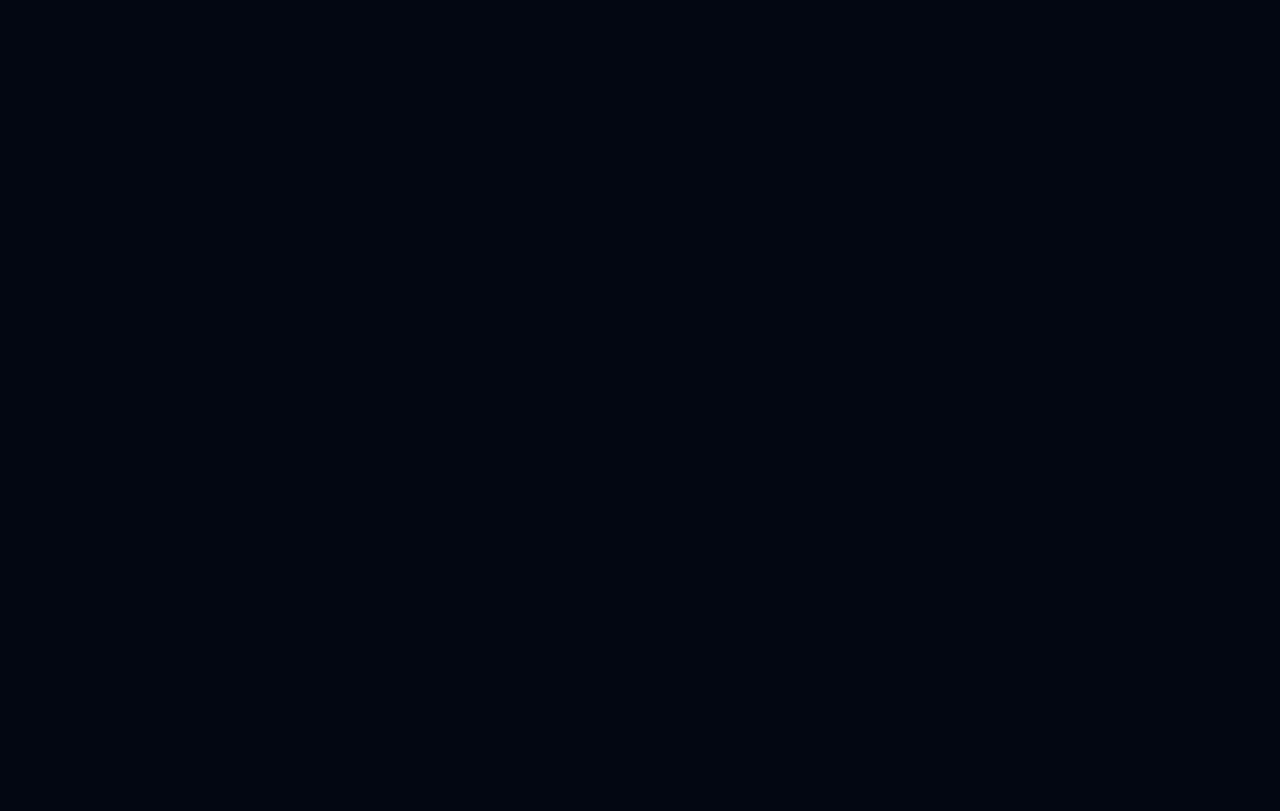
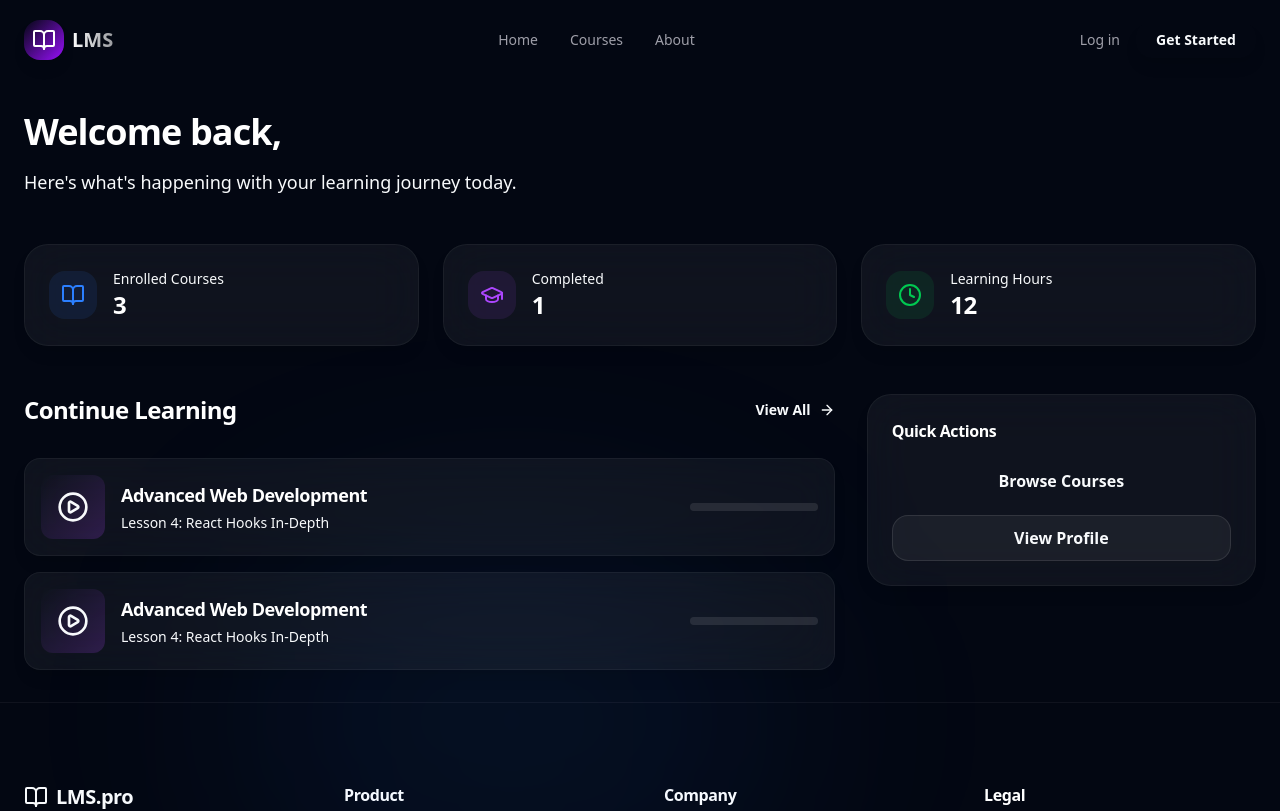
Before and after one commit to Mavi9412/lms, a React app in the folder frontend/: page /dashboard in a window 1280 px wide. Before the commit this address had no page. Shown: the top 811 px of the page. Built offline with nearby package versions, Linux system fonts and the light colour scheme; the HTML template or start-up script is replaced by a standard one.

Commit message:
feat: Implement user authentication backend and integrate frontend login and dashboard pages.

```diff
--- a/frontend/src/App.tsx
+++ b/frontend/src/App.tsx
@@ -7,6 +7,7 @@ import Register from './pages/Register';
 import Courses from './pages/Courses';
 import CourseDetails from './pages/CourseDetails';
 import Profile from './pages/Profile';
+import Dashboard from './pages/Dashboard';
 import { AuthProvider } from './context/AuthContext';
 
 // const PrivateRoute = ({ children }: { children: React.ReactElement }) => {
@@ -27,6 +28,7 @@ function App() {
               <Route path="/courses" element={<Courses />} />
               <Route path="/courses/:id" element={<CourseDetails />} />
               <Route path="/profile" element={<Profile />} />
+              <Route path="/dashboard" element={<Dashboard />} />
               {/* Example Protected Route */}
               {/* <Route path="/dashboard" element={<PrivateRoute><Dashboard /></PrivateRoute>} /> */}
             </Route>
--- /dev/null
+++ b/frontend/src/pages/Dashboard.tsx
@@ -0,0 +1,108 @@
+
+import { useAuth } from '../context/AuthContext';
+import { BookOpen, GraduationCap, Users, Clock, ArrowRight, PlayCircle } from 'lucide-react';
+import { Link } from 'react-router-dom';
+
+const Dashboard = () => {
+    const { user } = useAuth();
+
+    // Stats configuration based on role
+    const getStats = () => {
+        if (user?.role === 'teacher') {
+            return [
+                { label: 'Total Courses', value: '4', icon: BookOpen, color: 'text-blue-500', bg: 'bg-blue-500/10' },
+                { label: 'Total Students', value: '128', icon: Users, color: 'text-purple-500', bg: 'bg-purple-500/10' },
+                { label: 'Total Hours', value: '42', icon: Clock, color: 'text-green-500', bg: 'bg-green-500/10' },
+            ];
+        } else if (user?.role === 'admin') {
+            return [
+                { label: 'Total Users', value: '256', icon: Users, color: 'text-blue-500', bg: 'bg-blue-500/10' },
+                { label: 'Active Courses', value: '12', icon: BookOpen, color: 'text-purple-500', bg: 'bg-purple-500/10' },
+                { label: 'System Status', value: 'Good', icon: Clock, color: 'text-green-500', bg: 'bg-green-500/10' },
+            ];
+        }
+        // Student stats
+        return [
+            { label: 'Enrolled Courses', value: '3', icon: BookOpen, color: 'text-blue-500', bg: 'bg-blue-500/10' },
+            { label: 'Completed', value: '1', icon: GraduationCap, color: 'text-purple-500', bg: 'bg-purple-500/10' },
+            { label: 'Learning Hours', value: '12', icon: Clock, color: 'text-green-500', bg: 'bg-green-500/10' },
+        ];
+    };
+
+    return (
+        <div className="container mx-auto px-6 py-8">
+            <div className="mb-12">
+                <h1 className="text-4xl font-bold mb-4">
+                    Welcome back, <span className="bg-clip-text text-transparent bg-gradient-to-r from-primary to-purple-500">{user?.full_name}</span>
+                </h1>
+                <p className="text-text-secondary text-lg">Here's what's happening with your learning journey today.</p>
+            </div>
+
+            {/* Stats Grid */}
+            <div className="grid grid-cols-1 md:grid-cols-3 gap-6 mb-12">
+                {getStats().map((stat, index) => (
+                    <div key={index} className="glass p-6 rounded-2xl hover:bg-white/5 transition-colors">
+                        <div className="flex items-center gap-4">
+                            <div className={`p-3 rounded-xl ${stat.bg}`}>
+                                <stat.icon className={`w-6 h-6 ${stat.color}`} />
+                            </div>
+                            <div>
+                                <p className="text-text-secondary text-sm font-medium">{stat.label}</p>
+                                <h3 className="text-2xl font-bold">{stat.value}</h3>
+                            </div>
+                        </div>
+                    </div>
+                ))}
+            </div>
+
+            {/* Content Section */}
+            <div className="grid grid-cols-1 lg:grid-cols-3 gap-8">
+                {/* Main Content */}
+                <div className="lg:col-span-2 space-y-8">
+                    <div className="flex items-center justify-between">
+                        <h2 className="text-2xl font-bold">
+                            {user?.role === 'teacher' ? 'Your Courses' : 'Continue Learning'}
+                        </h2>
+                        <Link to="/courses" className="text-primary hover:text-primary-hover flex items-center gap-2 text-sm font-semibold group">
+                            View All <ArrowRight className="w-4 h-4 group-hover:translate-x-1 transition-transform" />
+                        </Link>
+                    </div>
+
+                    <div className="space-y-4">
+                        {[1, 2].map((i) => (
+                            <div key={i} className="glass p-4 rounded-xl flex items-center gap-4 hover:border-primary/30 transition-colors cursor-pointer group">
+                                <div className="w-16 h-16 rounded-lg bg-gradient-to-br from-primary/20 to-purple-500/20 flex items-center justify-center group-hover:scale-105 transition-transform">
+                                    <PlayCircle className="w-8 h-8 text-primary" />
+                                </div>
+                                <div className="flex-1">
+                                    <h3 className="font-semibold text-lg mb-1 group-hover:text-primary transition-colors">Advanced Web Development</h3>
+                                    <p className="text-text-secondary text-sm">Lesson 4: React Hooks In-Depth</p>
+                                </div>
+                                <div className="w-32 h-2 bg-white/10 rounded-full overflow-hidden">
+                                    <div className="h-full bg-primary w-2/3 rounded-full" />
+                                </div>
+                            </div>
+                        ))}
+                    </div>
+                </div>
+
+                {/* Sidebar */}
+                <div className="space-y-6">
+                    <div className="glass p-6 rounded-2xl">
+                        <h3 className="font-bold mb-4">Quick Actions</h3>
+                        <div className="space-y-3">
+                            {user?.role === 'teacher' ? (
+                                <button className="w-full btn btn-primary py-2.5">Create New Course</button>
+                            ) : (
+                                <Link to="/courses" className="w-full btn btn-primary py-2.5 text-center block">Browse Courses</Link>
+                            )}
+                            <button className="w-full btn bg-white/5 hover:bg-white/10 border border-white/10 py-2.5">View Profile</button>
+                        </div>
+                    </div>
+                </div>
+            </div>
+        </div>
+    );
+};
+
+export default Dashboard;
--- a/frontend/src/pages/Login.tsx
+++ b/frontend/src/pages/Login.tsx
@@ -34,7 +34,7 @@ const Login = () => {
             });
 
             login(access_token, userResponse.data);
-            navigate('/');
+            navigate('/dashboard');
         } catch (err: any) {
             setError(err.response?.data?.detail || 'Failed to login');
         } finally {
```
Also changed, not shown: 2 other files (tests, documents, lock files or other folders).
